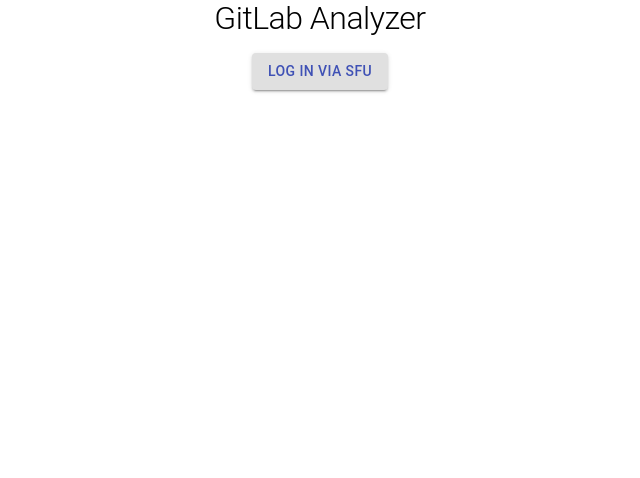
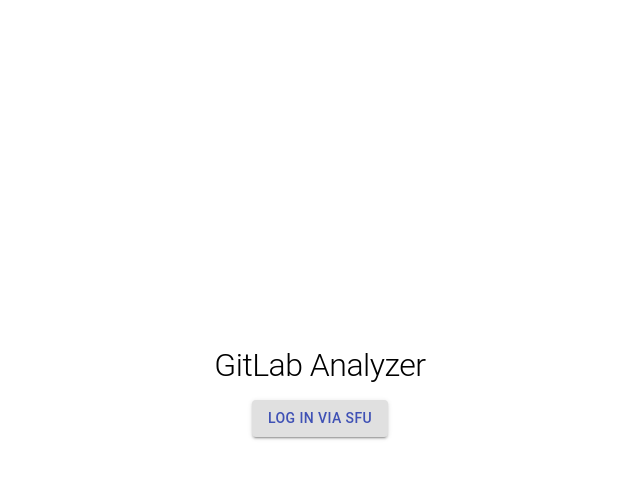
Before and after one commit to theninjawoohoo/cmpt373-gitlab-analyzer, a React (Create React App) app in the folder packages/webapp/: page / in a window 1280 px wide. Shown: the top 478 px of the page, without its empty margins (320-960 px from the left). Built offline with nearby package versions, Linux system fonts and the light colour scheme; no server answers.

Commit message:
Center title and button

```diff
--- a/packages/webapp/src/components/HomeLayout/index.tsx
+++ b/packages/webapp/src/components/HomeLayout/index.tsx
@@ -3,7 +3,6 @@
 import Paper from '@material-ui/core/Paper';
 import Typography from '@material-ui/core/Typography';
 import { useAuthContext } from '../../contexts/AuthContext';
-import Box from '@material-ui/core/Box';
 import Button from '@material-ui/core/Button';
 import Grid from '@material-ui/core/Grid';
 import Link from '@material-ui/core/Link';
@@ -16,17 +15,6 @@
       textAlign: 'center',
     },
 
-    paperBlock: {
-      padding: theme.spacing(2),
-      margin: 'auto',
-      maxWidth: 300,
-      maxHeight: 400,
-    },
-
-    center: {
-      textAlign: 'center',
-    }
-
   }),
 );
 
@@ -35,22 +23,25 @@
   const { state: authState, dispatch } = useAuthContext();
   return (
     <>
-    {/* <Paper className={styles.paperBlock} elevation={3}> */}
-      <Grid container direction="column" justify="center" spacing={2}>
+
+    <Grid
+      container
+      direction="column"
+      justify="center"
+      alignItems="center"
+      spacing={2}
+      style ={{ minHeight: "100vh"}}>
         <Grid item>
           <Typography variant='h1' className={styles.title}>GitLab Analyzer</Typography>
         </Grid>
         <Grid item>
-          <Link href='https://cas.sfu.ca?service=http://localhost:3000/login/sfu' >
-            <div className={styles.center}>
-              <Button variant="contained" color="inherit">
-                Log in via SFU
-              </Button>
-            </div>
+          <Link href='https://cas.sfu.ca?service=http://localhost:3000/login/sfu'>
+            <Button variant="contained" color="inherit">
+              Log in via SFU
+            </Button>
           </Link>
         </Grid>
-      </Grid>
-    {/* </Paper> */}
+    </Grid>
     </>
   );
 };
```
